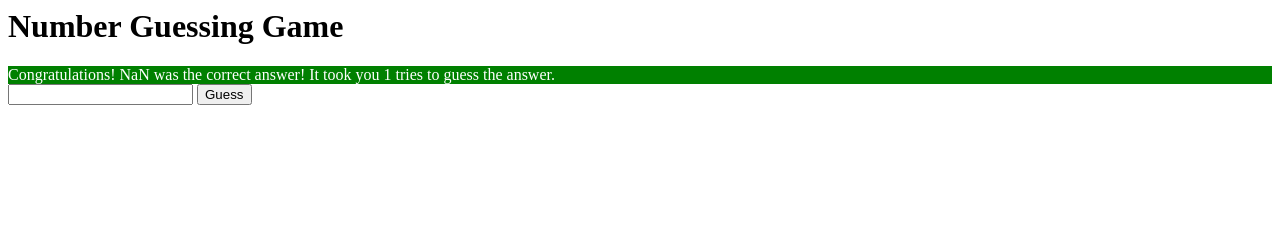
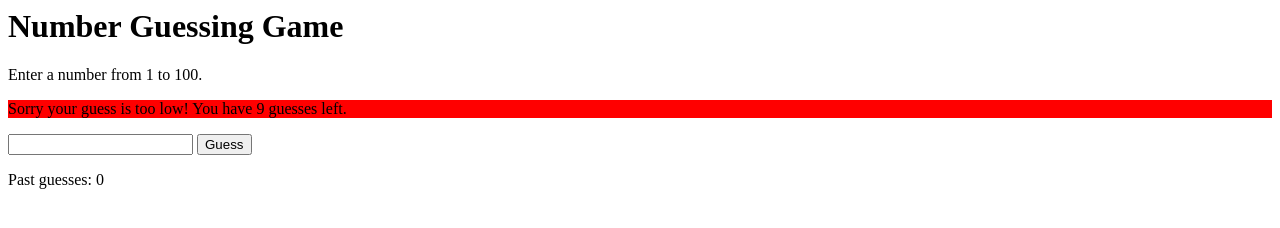
Before and after one commit to chalalala/React-Native-DevC, a plain HTML site: page week1/NumberGuessingGame.html in a window 1280 px wide. Both pictures are taken after a click on the button "Guess". Drawn offline with Linux system fonts and the light colour scheme.

Commit message:
Add function after out of guess

```diff
--- a/week1/NumberGuessingGame.html
+++ b/week1/NumberGuessingGame.html
@@ -5,23 +5,36 @@
 
     <body>
         <h1>Number Guessing Game</h1>
-        <div id="message"></div>
+		<p>Enter a number from 1 to 100.</p>
+		<p id="message"></p>
         <input type="number" id="number">
         <button id="guessButton">Guess</button>
+		<p id="pastguess" style="display:none">Past guesses: </p>
     </body>
 
     <script>
         let message = document.getElementById('message');
-        var tries = 0; // past guesses of user
-        var number = Math.floor(Math.random()*100); // random number
+        var tries = 0; // number of guesses of user
+        var number = Math.floor(Math.random()*100+1); // random number
         console.log(number);
 
         let button = document.getElementById('guessButton');
         button.addEventListener('click', function() {
-            var userGuess = parseInt(document.getElementById('number').value);
+            var userGuess = Number(document.getElementById('number').value);
 
-            if (tries < 10){
-                tries++;
+            if (tries < 9){
+                // Counting tries
+				tries++;
+
+				// Display past guess
+				let pastguess = document.getElementById('pastguess');
+				pastguess.style.display = 'block';
+
+				let span = document.createElement('span');
+				span.innerHTML = `${userGuess} `;
+				pastguess.appendChild(span);
+
+				// Check result
                 if (userGuess > number){
                     message.innerHTML = `Sorry your guess is too high! You have ${10-tries} guesses left.`;
                     message.style.backgroundColor = 'red';
@@ -36,6 +49,11 @@
                     message.style.color = 'white';
                 }
             }
+            else{
+                message.innerHTML = 'Sorry. You have no guess left. Reseting page after 3 seconds..'
+				button.disabled = 'true';
+				setTimeout(function(){location.reload()},3000);
+			}
         });
     </script>
 </html>
```
